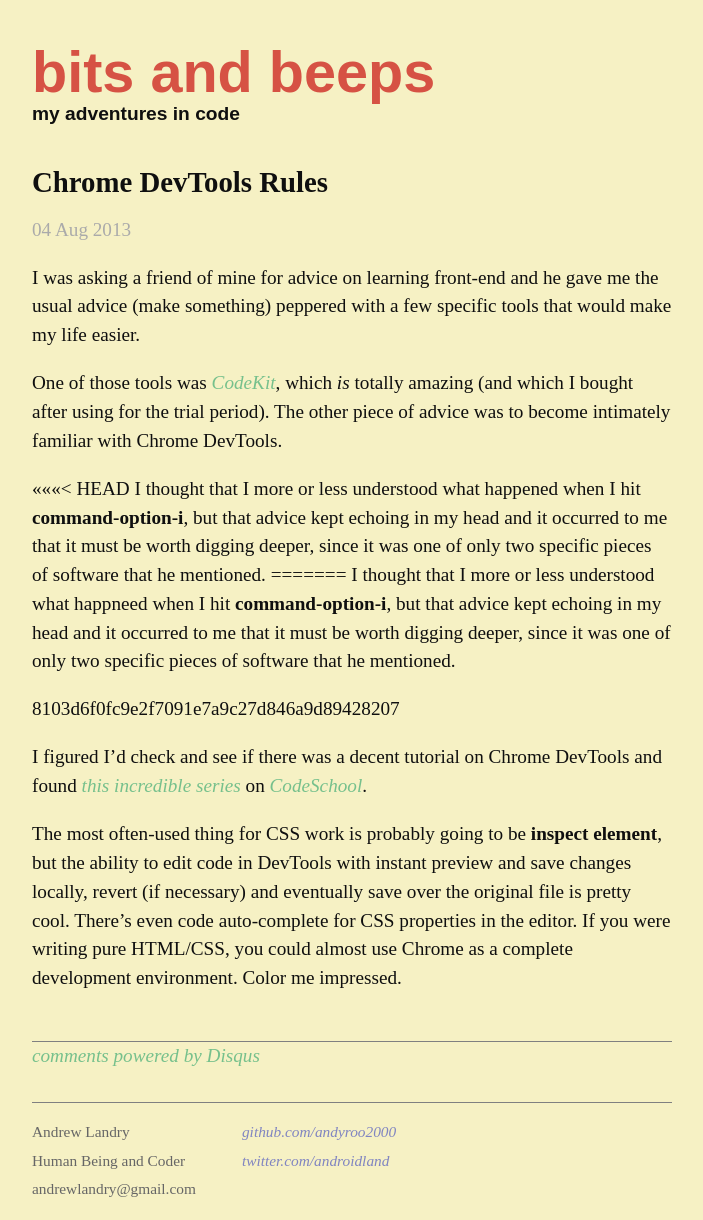
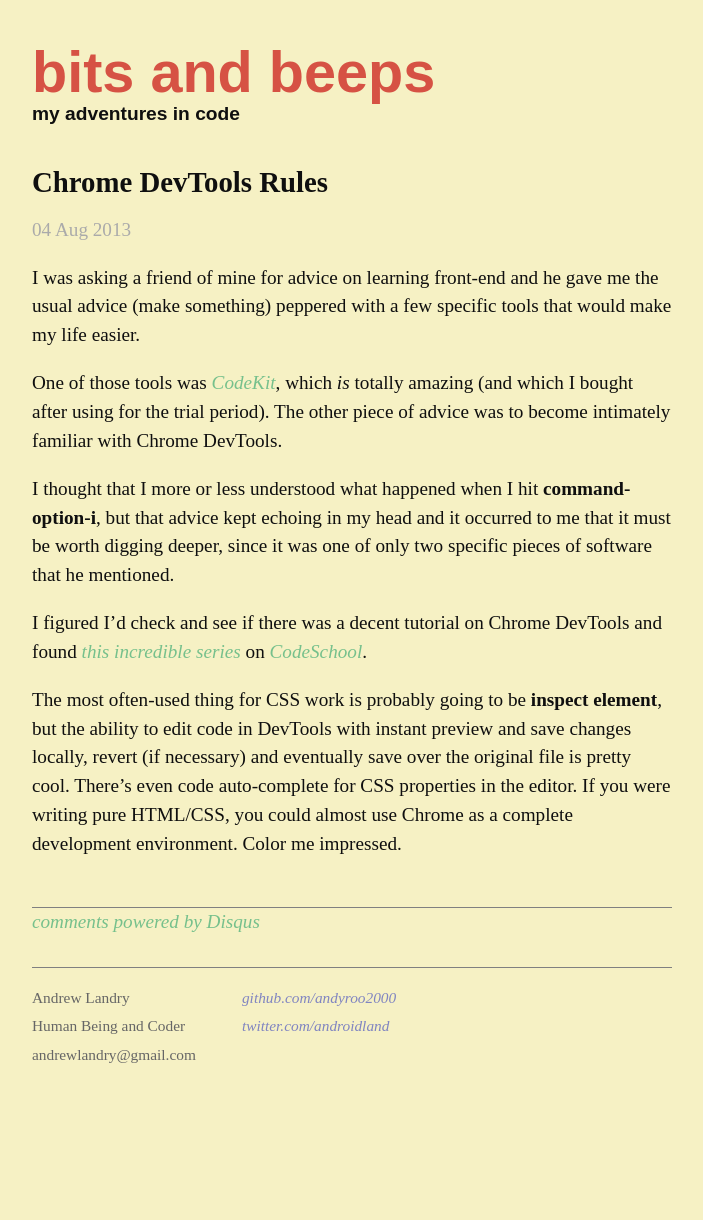
Before and after one commit to andyroo2000/andyroo2000.github.io, a Jekyll site: the page built from _posts/2013-08-04-Chrome-Dev-Tools-Rule.markdown, in a window 1280 px wide. Shown: the whole page, without its empty margins (288-991 px from the left). Built offline with Jekyll 4.4.1, drawn with Linux system fonts in a browser that asks for light colours; Markdown is read by kramdown in place of the engine named in the settings; comment, search, counter and statistics services are not loaded; after the commit the page ends 1085 px from its top, so only the background shows below that.

Commit message:
Revert "Merge branch 'master' of https://github.com/andyroo2000/andyroo.github.io"
This reverts commit 443e674806461dff66498d730fe5c9599fd1f0ed, reversing
changes made to b9cfe2eb65b0526add60ddbf5da41fb023745c3c.

```diff
--- a/_posts/2013-08-04-Chrome-Dev-Tools-Rule.markdown
+++ b/_posts/2013-08-04-Chrome-Dev-Tools-Rule.markdown
@@ -9,11 +9,7 @@
 
 One of those tools was [CodeKit](https://incident57.com/codekit/), which *is* totally amazing (and which I bought after using for the trial period). The other piece of advice was to become intimately familiar with Chrome DevTools.
 
-<<<<<<< HEAD
 I thought that I more or less understood what happened when I hit **command-option-i**, but that advice kept echoing in my head and it occurred to me that it must be worth digging deeper, since it was one of only two specific pieces of software that he mentioned.
-=======
-I thought that I more or less understood what happneed when I hit **command-option-i**, but that advice kept echoing in my head and it occurred to me that it must be worth digging deeper, since it was one of only two specific pieces of software that he mentioned.
->>>>>>> 8103d6f0fc9e2f7091e7a9c27d846a9d89428207
 
 I figured I'd check and see if there was a decent tutorial on Chrome DevTools and found [this incredible series](http://discover-devtools.codeschool.com) on [CodeSchool](http://www.codeschool.com).
 
```
